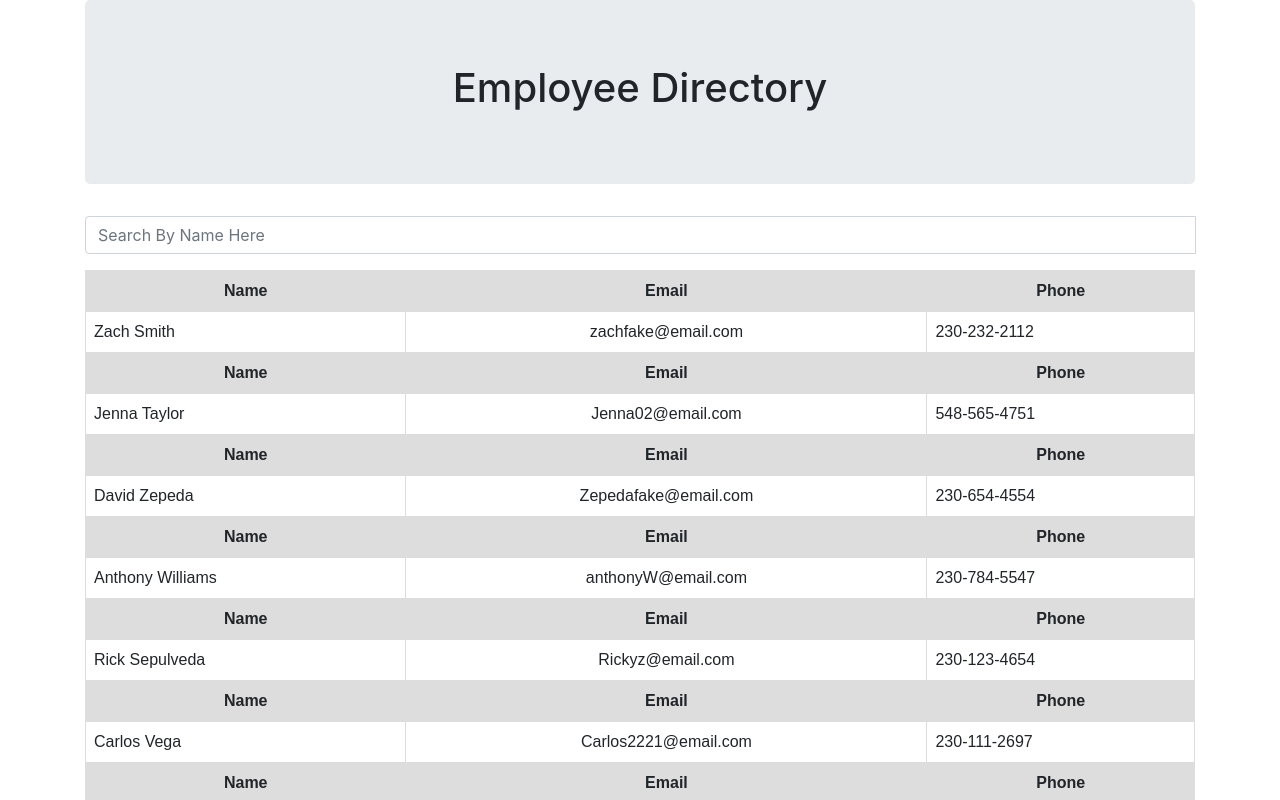
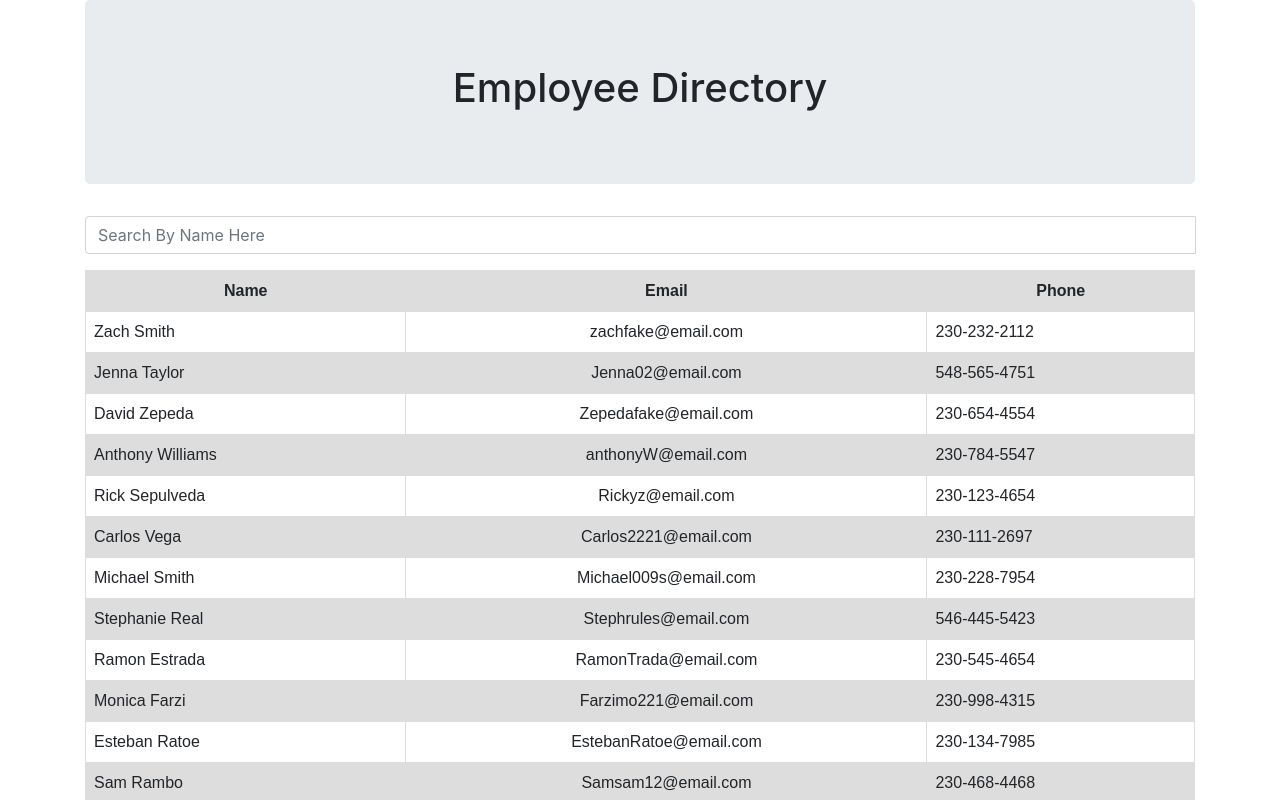
Before and after one commit to JesusFernandoRios/Employee-directory, a React (Create React App) app: page / in a window 1280 px wide. Shown: the top 800 px of the page. Built offline with nearby package versions, Linux system fonts and the light colour scheme.

Commit message:
added a new useState and filter functionality

```diff
--- a/public/index.html
+++ b/public/index.html
@@ -10,6 +10,7 @@
       content="Web site created using create-react-app"
     />
     <link rel="apple-touch-icon" href="%PUBLIC_URL%/logo192.png" />
+    <link rel="stylesheet" href="https://stackpath.bootstrapcdn.com/bootstrap/4.5.2/css/bootstrap.min.css" integrity="sha384-JcKb8q3iqJ61gNV9KGb8thSsNjpSL0n8PARn9HuZOnIxN0hoP+VmmDGMN5t9UJ0Z" crossorigin="anonymous">
     <!--
       manifest.json provides metadata used when your web app is installed on a
       user's mobile device or desktop. See https://developers.google.com/web/fundamentals/web-app-manifest/
--- a/src/App.js
+++ b/src/App.js
@@ -1,13 +1,20 @@
-import React, {useState}  from 'react';
+import React, {useEffect, useState}  from 'react';
 import Content from './components/content';
 import Header from './components/header'
 import Search from './components/searchbar'
-import friends from './employees.json'
+import employees from './employees.json'
 
 function App() {
-  const [employee , setEmployee] = useState(friends)
+  const [employee , setEmployee] = useState(employees)
   const [search, setSearch] = useState('')
-  const [filter, setFilter] = useState([])
+  const [filter, setFilter] = useState(employee)
+  // filtered employee
+
+
+  useEffect(() => {
+
+  })
+
 
   return (
     <div className="container">
@@ -17,10 +24,17 @@ function App() {
       search={search}
       setEmployee={setEmployee}
       employee={employee}
+      setFilter={setFilter}
       />
-      <Content employee={employee}/>
+      <Content filtered={filter} employee={employee}/>
     </div>
   );
 }
 
 export default App;
+
+// employees stuff
+
+// filter employees
+//     start with all emplyee stuff
+//     use the includes
--- a/src/components/content.jsx
+++ b/src/components/content.jsx
@@ -1,20 +1,25 @@
 import React from 'react'
 import './style/content.css'
 
-function Content ({employee}) {
+function Content ({employee, filtered}) {
 
 
     return(
         <table>
-            {employee.map(e =>
+            <tr>
+                <th className="center">Name</th>
+                <th className="center">Email</th>
+                <th className="center">Phone</th>
+            </tr>
+            {filtered.map(e =>
 
-            <tbody key={e.id}>
-                <tr>
-                    <th className="center">Name</th>
-                    <th className="center">Email</th>
-                    <th className="center">Phone</th>
-                </tr>
-                <tr>
+            // <tbody key={e.id}>
+            //     <tr>
+            //         <th className="center">Name</th>
+            //         <th className="center">Email</th>
+            //         <th className="center">Phone</th>
+            //     </tr>
+                <tr key={e.id} >
                     <td>
                         {e.name}
                     </td>
@@ -25,7 +30,8 @@ function Content ({employee}) {
                         {e.phone}
                     </td>
                 </tr>
-            </tbody>)}
+            // </tbody>
+            )}
         </table>
     )
 }
--- a/src/components/searchbar.jsx
+++ b/src/components/searchbar.jsx
@@ -1,19 +1,18 @@
 import React from 'react'
 
-function Search ({setSearch, search,employee,setEmployee}) {
+function Search ({setSearch, search,employee,setEmployee, setFilter}) {
 
 
     function updateSearchHandler({target}){
-        // just using for readability
+
         const searchTerm = target.value
 
         console.log(target.value)
 
-        // used for updating the value in the search input, so it always equals exactly what is saved in state
         setSearch(searchTerm)
-        setEmployee(employee.filter(res =>
-            res.name === searchTerm
-        ))
+
+        setFilter(employee.filter(res =>
+            res.name.includes(searchTerm)))
     }
 
     return(
--- a/src/index.js
+++ b/src/index.js
@@ -1,6 +1,5 @@
 import React from 'react';
 import ReactDOM from 'react-dom';
-import 'bootstrap/dist/css/bootstrap.css';
 import App from './App';
 import * as serviceWorker from './serviceWorker';
 
```
